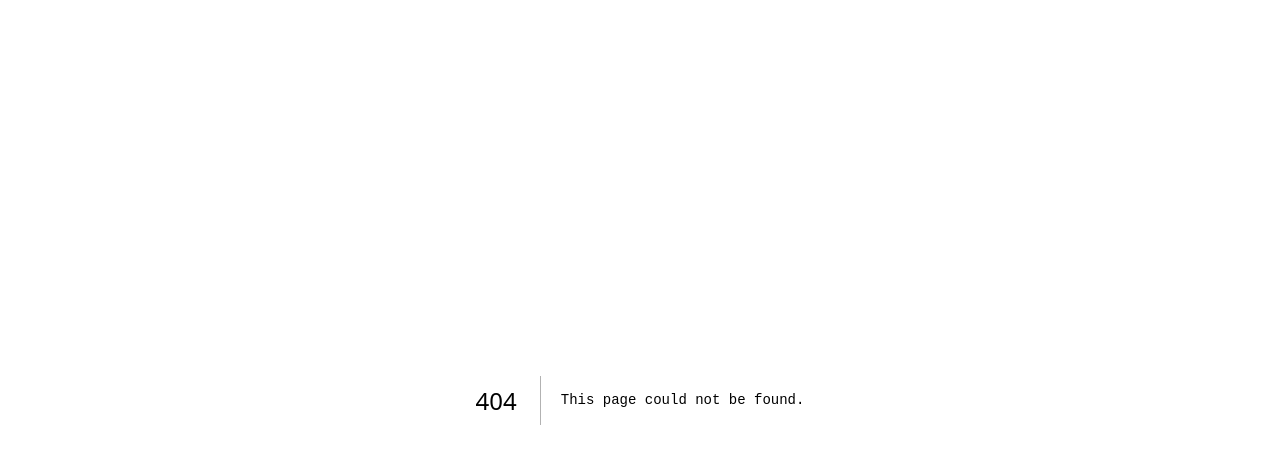
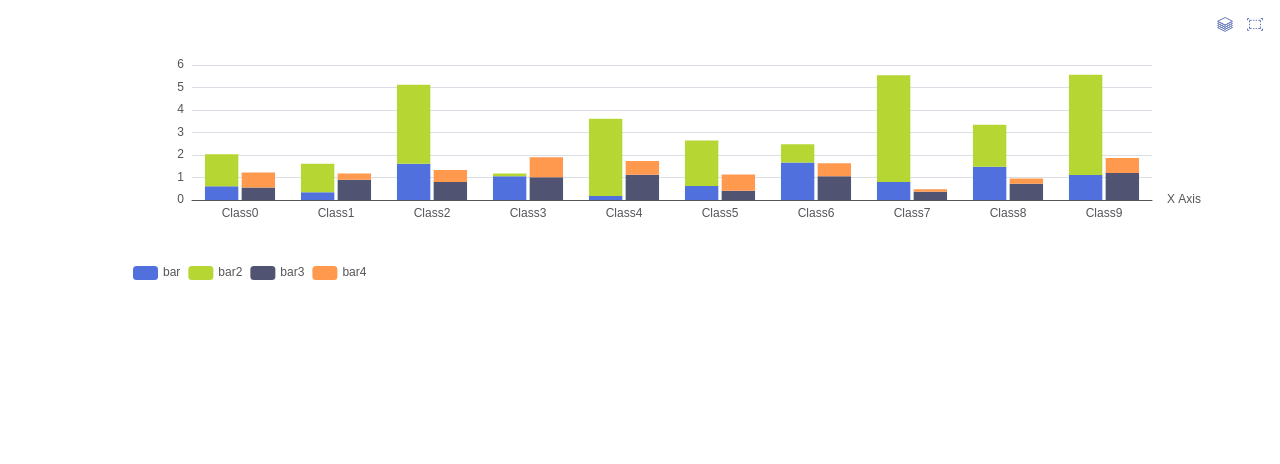
Before and after one commit to noppadolraksasiripong/test, a Next.js app: page /graph in a window 1280 px wide. Before the commit this address had no page. Shown: the top 464 px of the page. Built offline with nearby package versions, Linux system fonts and the light colour scheme.

Commit message:
add echarts graph

```diff
--- a/components/BarChart.tsx
+++ b/components/BarChart.tsx
@@ -6,20 +6,40 @@ const Chart = dynamic(() => import('react-apexcharts'), { ssr: false })
 const BarChart = () => {
   const options: ApexOptions = {
     chart: {
-      type: 'bar'
+      type: 'bar',
+      height: 350,
+      selection: {
+        enabled: true,
+        type: "xy",
+        fill: {
+          color: "#24292e",
+          opacity: 0.1
+        }
+      },
+      zoom: {
+        enabled: false,
+      },
+      events: {
+        selection: function (chart, e) {
+          console.log(chart, e)
+        }
+      }
+
     },
+    plotOptions: {
+      bar: {
+        borderRadius: 4,
+        horizontal: true,
+      }
+    },
+    xaxis: {
+      categories: ['South Korea', 'Canada', 'United Kingdom', 'Netherlands', 'Italy', 'France', 'Japan',
+        'United States', 'China', 'Germany'
+      ],
+    }
   }
   const series = [{
-    data: [{
-      x: 'category A',
-      y: 10
-    }, {
-      x: 'category B',
-      y: 18
-    }, {
-      x: 'category C',
-      y: 13
-    }]
+    data: [400, 430, 448, 470, 540, 580, 690, 1100, 1200, 1380]
   }]
   return (
     <Chart options={options} series={series} width={500} height={400}></Chart>
--- a/components/ComponentToPrint.tsx
+++ b/components/ComponentToPrint.tsx
@@ -12,7 +12,7 @@ const ComponentToPrint = ({ setIsLoading }: Props) => {
   setIsLoading(false)
   return (
     <div id="invoice">
-      <div id="pspdfkit-header">
+      {/* <div id="pspdfkit-header">
         <div className="header-columns">
           <div className="logotype">
 
@@ -23,7 +23,7 @@ const ComponentToPrint = ({ setIsLoading }: Props) => {
             <p>[Company Info]</p>
           </div>
         </div>
-      </div>
+      </div> */}
 
 
       <div className="page">
@@ -681,7 +681,7 @@ const ComponentToPrint = ({ setIsLoading }: Props) => {
       </div>
 
       {/* <div className="page" style="page-break-after: always;"> */}
-      <div className="page" >
+      {/* <div className="page" >
         <div>
           <h4>Thank you for your purchase!</h4>
         </div>
@@ -751,7 +751,7 @@ const ComponentToPrint = ({ setIsLoading }: Props) => {
         <div className="inside border2"> Hello world2</div>
         <div className="inside border3"> Hello world3</div>
         <div className="inside border4"> Hello world4</div>
-      </div>
+      </div> */}
       <div>
 
         <BarChart />
--- /dev/null
+++ b/components/EChartsChart.tsx
@@ -0,0 +1,121 @@
+// import Echarts from 'echarts-for-react'
+import dynamic from 'next/dynamic'
+const Echarts = dynamic(() => import('echarts-for-react'), { ssr: false })
+import { useEffect, useRef, useState } from 'react'
+
+
+
+
+
+const EChartsChart = () => {
+
+
+  // const myChart = Echarts.init(chartDom);
+  let xAxisData = []
+  let data1 = []
+  let data2 = []
+  let data3 = []
+  let data4 = []
+  for (let i = 0; i < 10; i++) {
+    xAxisData.push('Class' + i)
+    data1.push(+(Math.random() * 2).toFixed(2))
+    data2.push(+(Math.random() * 5).toFixed(2))
+    data3.push(+(Math.random() + 0.3).toFixed(2))
+    data4.push(+Math.random().toFixed(2))
+  }
+  const emphasisStyle = {
+    itemStyle: {
+      shadowBlur: 10,
+      shadowColor: 'rgba(0,0,0,0.3)'
+    }
+  }
+  const [option, setOption] = useState<any>({
+    legend: {
+      data: ['bar', 'bar2', 'bar3', 'bar4'],
+      left: '10%'
+    },
+
+    brush: {
+      // toolbox: ['rect', 'polygon', 'lineX', 'lineY', 'keep', 'clear'],
+      brushType: 'rect',
+      toolbox: ['rect'],
+      xAxisIndex: 0,
+      throttleType: 'debounce',
+      throttleDelay: 300,
+    },
+    toolbox: {
+      feature: {
+        magicType: {
+          type: ['stack']
+        },
+      }
+    },
+    tooltip: {},
+    xAxis: {
+      data: xAxisData,
+      name: 'X Axis',
+      axisLine: { onZero: true },
+      splitLine: { show: false },
+      splitArea: { show: false }
+    },
+    yAxis: {},
+    grid: {
+      bottom: 100
+    },
+    series: [
+      {
+        name: 'bar',
+        type: 'bar',
+        stack: 'one',
+        emphasis: emphasisStyle,
+        data: data1
+      },
+      {
+        name: 'bar2',
+        type: 'bar',
+        stack: 'one',
+        emphasis: emphasisStyle,
+        data: data2
+      },
+      {
+        name: 'bar3',
+        type: 'bar',
+        stack: 'two',
+        emphasis: emphasisStyle,
+        data: data3
+      },
+      {
+        name: 'bar4',
+        type: 'bar',
+        stack: 'two',
+        emphasis: emphasisStyle,
+        data: data4
+      }
+    ]
+  })
+
+
+
+  function onBrushSelected(event: any) {
+    let brushed: string[] = []
+    const brushComponent = event.batch[0]
+    for (let sIdx = 0; sIdx < brushComponent.selected.length; sIdx++) {
+      const rawIndices = brushComponent.selected[sIdx].dataIndex
+      brushed.push('[Series ' + sIdx + '] ' + rawIndices.join(', '))
+    }
+    console.log(brushed)
+  };
+
+  return (
+    <div id='echarts' >
+      <Echarts
+        className='echarts-test'
+        option={option}
+        onEvents={{
+          brushSelected: onBrushSelected
+        }}></Echarts>
+    </div>
+  )
+}
+
+export default EChartsChart
--- a/package.json
+++ b/package.json
@@ -15,6 +15,7 @@
     "antd": "^5.4.4",
     "apexcharts": "^3.39.0",
     "autoprefixer": "10.4.14",
+    "echarts-for-react": "^3.0.2",
     "eslint": "8.38.0",
     "eslint-config-next": "13.3.0",
     "html-to-image": "^1.11.11",
--- /dev/null
+++ b/pages/graph.tsx
@@ -0,0 +1,14 @@
+// import * as Echarts from 'Echarts';
+
+import EChartsChart from '@/components/EChartsChart'
+
+const graph = () => {
+
+
+
+
+  return (
+    <EChartsChart />
+  )
+}
+export default graph
```
Also changed, not shown: 1 other file (tests, documents, lock files or other folders).
